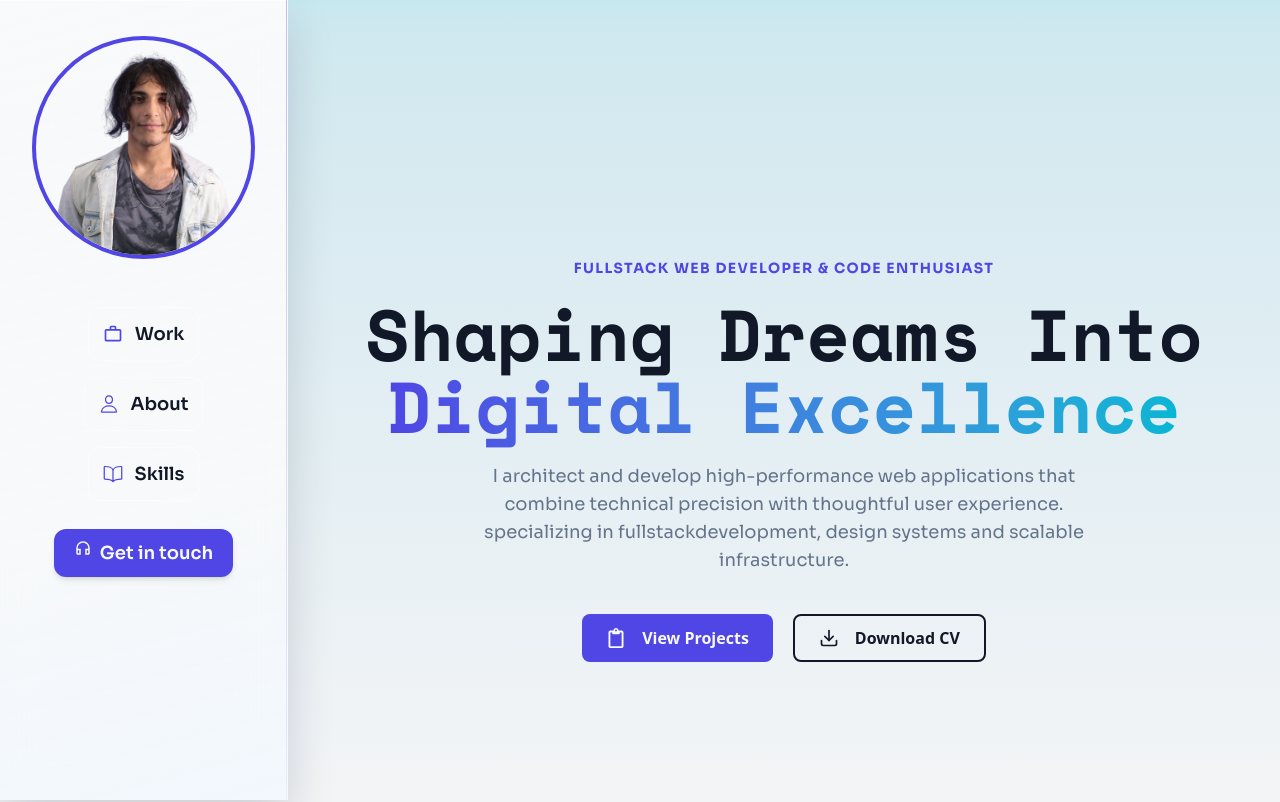
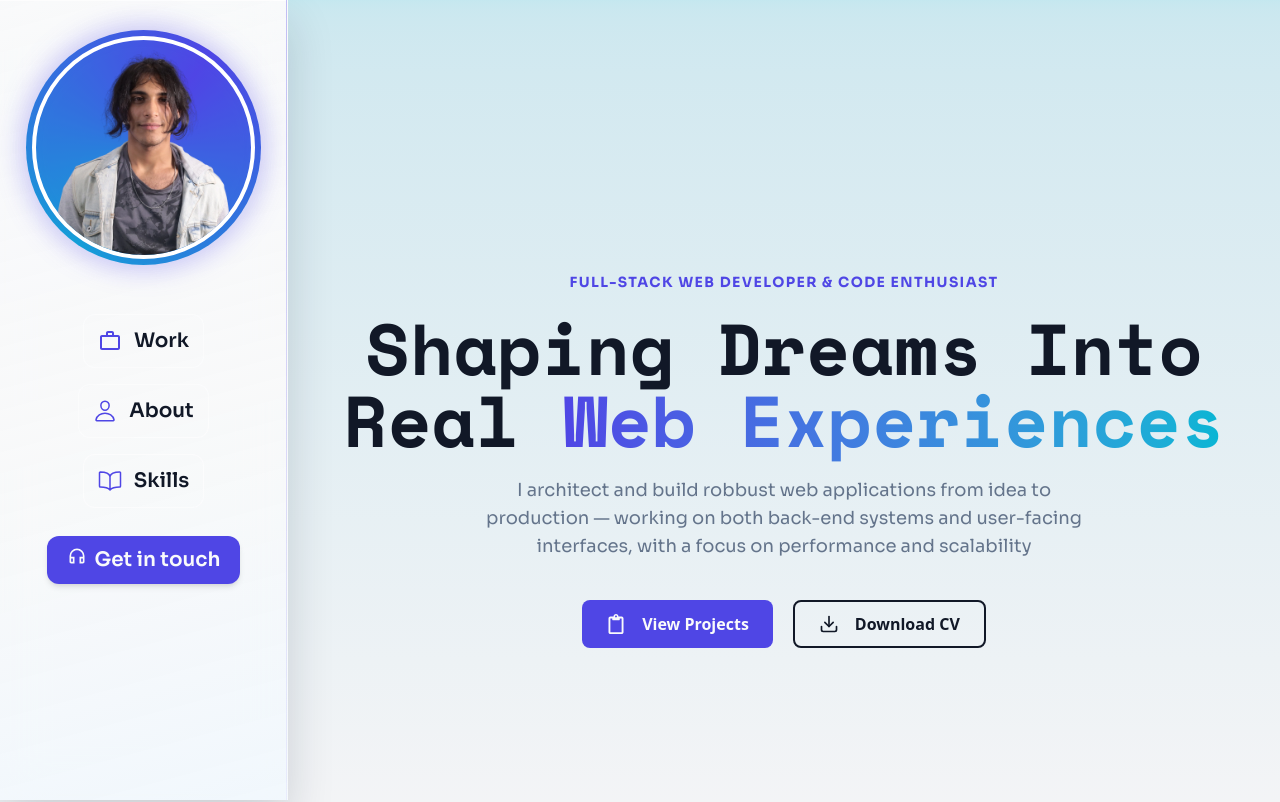
Before and after one commit to leonardojpires/personal-website, a React (Vite) app: page / in a window 1280 px wide. Shown: the top 802 px of the page. Built offline with nearby package versions, Linux system fonts and the light colour scheme.

Commit message:
refactor: enhanced header and hero section for improved accessibility and aesthetics

```diff
--- a/src/layouts/Header/Header.jsx
+++ b/src/layouts/Header/Header.jsx
@@ -122,8 +122,20 @@ export default function Header() {
     <header className="header">
       <nav className="header-nav" aria-label="Primary">
         <div className="desktop-brand text-2xl font-bold font-headline md:text-3xl">
-          <Link to="/">
-            <img src={personalImage} alt="" className="border-4 border-(--color-primary) rounded-full pointer-events-none" />
+          <Link to="/" className="desktop-avatar-link" aria-label="Go to homepage">
+            <span
+              aria-hidden="true"
+              className="pointer-events-none absolute -inset-1.5 rounded-full bg-[conic-gradient(from_35deg,var(--color-primary),var(--color-secondary),var(--color-primary))] animate-[spin_9s_linear_infinite] motion-reduce:animate-none"
+            />
+            <span
+              aria-hidden="true"
+              className="pointer-events-none absolute -inset-3 rounded-full bg-(--color-primary)/28 blur-md"
+            />
+            <img
+              src={personalImage}
+              alt=""
+              className="relative border-4 border-white rounded-full pointer-events-none"
+            />
           </Link>
         </div>
 
@@ -187,10 +199,19 @@ export default function Header() {
             <div className="mobile-menu-header">
               <Link
                 to="/"
-                className="text-transparent bg-clip-text bg-(--color-primary) text-xl font-bold font-headline"
+                className="mobile-avatar-link"
                 onClick={closeMenu}
+                aria-label="Go to homepage"
               >
-                Leonardo Pires
+                <span
+                  aria-hidden="true"
+                  className="pointer-events-none absolute -inset-1 rounded-full bg-[conic-gradient(from_35deg,var(--color-primary),var(--color-secondary),var(--color-primary))] animate-[spin_9s_linear_infinite] motion-reduce:animate-none"
+                />
+                <img
+                  src={personalImage}
+                  alt=""
+                  className="relative w-12 h-12 object-cover border-2 border-(--color-primary) rounded-full pointer-events-none"
+                />
               </Link>
 
               <button
@@ -211,7 +232,7 @@ export default function Header() {
                   onClick={closeMenu}
                 >
                   <MdOutlineWorkOutline
-                    size={24}
+                    size={26}
                     className="text-(--gray-900)"
                     aria-hidden="true"
                     focusable="false"
@@ -226,7 +247,7 @@ export default function Header() {
                   onClick={closeMenu}
                 >
                   <IoPersonOutline
-                    size={24}
+                    size={26}
                     className="text-(--gray-900)"
                     aria-hidden="true"
                     focusable="false"
@@ -241,7 +262,7 @@ export default function Header() {
                   onClick={closeMenu}
                 >
                   <IoBookOutline
-                    size={24}
+                    size={26}
                     className="text-(--gray-900)"
                     aria-hidden="true"
                     focusable="false"
@@ -255,7 +276,7 @@ export default function Header() {
                   className="relative w-full flex justify-center items-center gap-2 font-semibold text-(--gray-50) bg-(--color-primary) px-4 py-2 rounded-lg"
                   onClick={closeMenu}
                 >
-                  <MdOutlineHeadphones size={22} aria-hidden="true" focusable="false" />
+                  <MdOutlineHeadphones size={24} aria-hidden="true" focusable="false" />
                   Get in touch
                 </a>
               </li>
--- a/src/layouts/Header/index.css
+++ b/src/layouts/Header/index.css
@@ -42,6 +42,14 @@
     @apply hidden md:block;
 }
 
+.desktop-avatar-link {
+    @apply relative inline-flex rounded-full transition-transform duration-300 ease-out hover:-translate-y-0.5;
+}
+
+.mobile-avatar-link {
+    @apply relative inline-flex rounded-full;
+}
+
 .desktop-menu {
     @apply hidden md:flex md:flex-col md:items-center md:gap-4 md:mt-12 md:w-full list-none p-0;
 }
@@ -51,7 +59,7 @@
 }
 
 .nav-links {
-    @apply relative inline-flex w-auto text-lg font-semibold text-transparent bg-clip-text bg-(--gray-900) transition-colors duration-200;
+    @apply relative inline-flex w-auto text-xl font-semibold text-transparent bg-clip-text bg-(--gray-900) transition-colors duration-200;
 }
 
 .desktop-nav-link {
@@ -59,7 +67,7 @@
 }
 
 .nav-link-icon {
-    @apply text-(--color-primary) text-xl;
+    @apply text-(--color-primary) text-2xl;
 }
 
 .nav-links:hover {
@@ -75,7 +83,7 @@
 }
 
 .nav-links-contact {
-    @apply inline-flex text-lg font-semibold text-(--gray-50) bg-(--color-primary) px-5 py-2.5 rounded-lg transition-transform duration-300 ease-in-out;
+    @apply inline-flex text-xl font-semibold text-(--gray-50) bg-(--color-primary) px-5 py-2.5 rounded-lg transition-transform duration-300 ease-in-out;
 }
 
 .desktop-nav-link-contact {
--- a/src/layouts/Hero/Hero.jsx
+++ b/src/layouts/Hero/Hero.jsx
@@ -22,22 +22,19 @@ export default function Hero() {
           transition={{ duration: 0.65, ease: "easeOut" }}
         >
           <span className="tracking-widest uppercase font-bold md:text-sm text-(--color-primary) font-body text-center">
-            Fullstack Web Developer & Code Enthusiast
+            Full-stack Web Developer & Code Enthusiast
           </span>
           <h1
             className="font-bold text-5xl md:text-7xl text-(--gray-900) mt-5 font-headline"
             id="home-hero-title"
           >
-            Shaping Dreams Into{" "}
+            Shaping Dreams Into Real{" "}
             <span className="bg-linear-to-r from-(--color-primary) to-(--color-secondary) bg-clip-text text-transparent">
-              Digital Excellence
+              Web Experiences
             </span>
           </h1>
           <p className="md:text-lg text-(--gray-500) mt-5 font-body w-2/3">
-            I architect and develop high-performance web applications that
-            combine technical precision with thoughtful user experience.
-            specializing in fullstackdevelopment, design systems and scalable
-            infrastructure.
+            I architect and build robbust web applications from idea to production — working on both back-end systems and user-facing interfaces, with a focus on performance and scalability
           </p>
           <div className="hero-buttons font-bold">
             <div className="button-view-projects flex gap-4">
```
